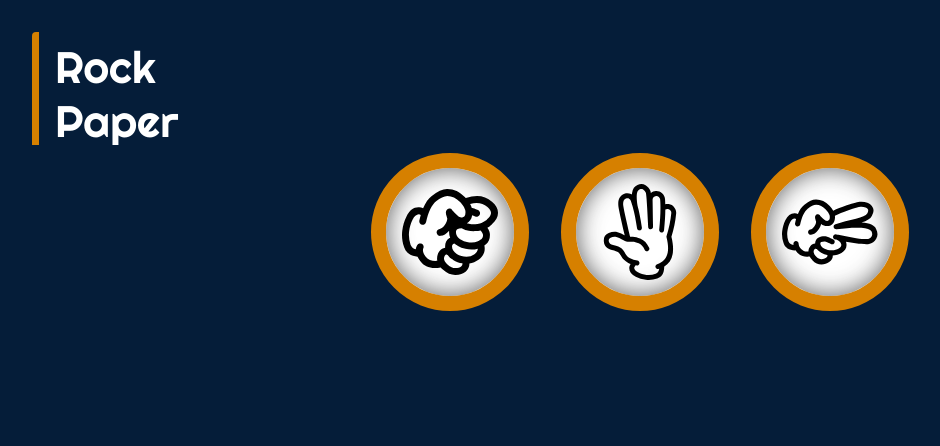
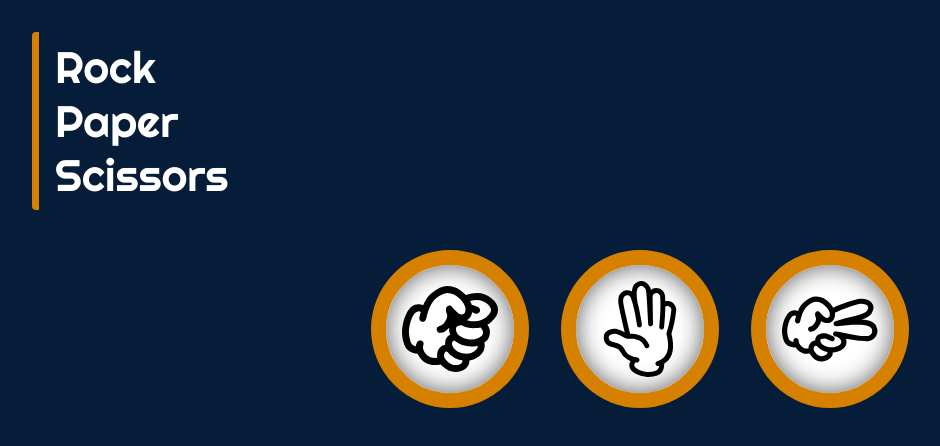
Before and after one commit to soli-exe/rock-paper-scissors, a React (Create React App) app: page / in a window 1280 px wide. Shown: the top 446 px of the page, without its empty margins (0-940 px from the left). Built offline with nearby package versions, Linux system fonts and the light colour scheme.

Commit message:
grid container row template has been set to repeat

```diff
--- a/src/assets/css/App.module.css
+++ b/src/assets/css/App.module.css
@@ -1,8 +1,6 @@
 .container {
     display: grid;
-    grid-auto-columns: 1fr;
-    grid-template-columns: 0.4fr 1.6fr;
-    grid-template-rows: 0.6fr 1.9fr 0.5fr;
+    grid-template-rows: repeat(3, 1fr);
     gap: 0px 0px;
     grid-template-areas:
       "header header"
```
